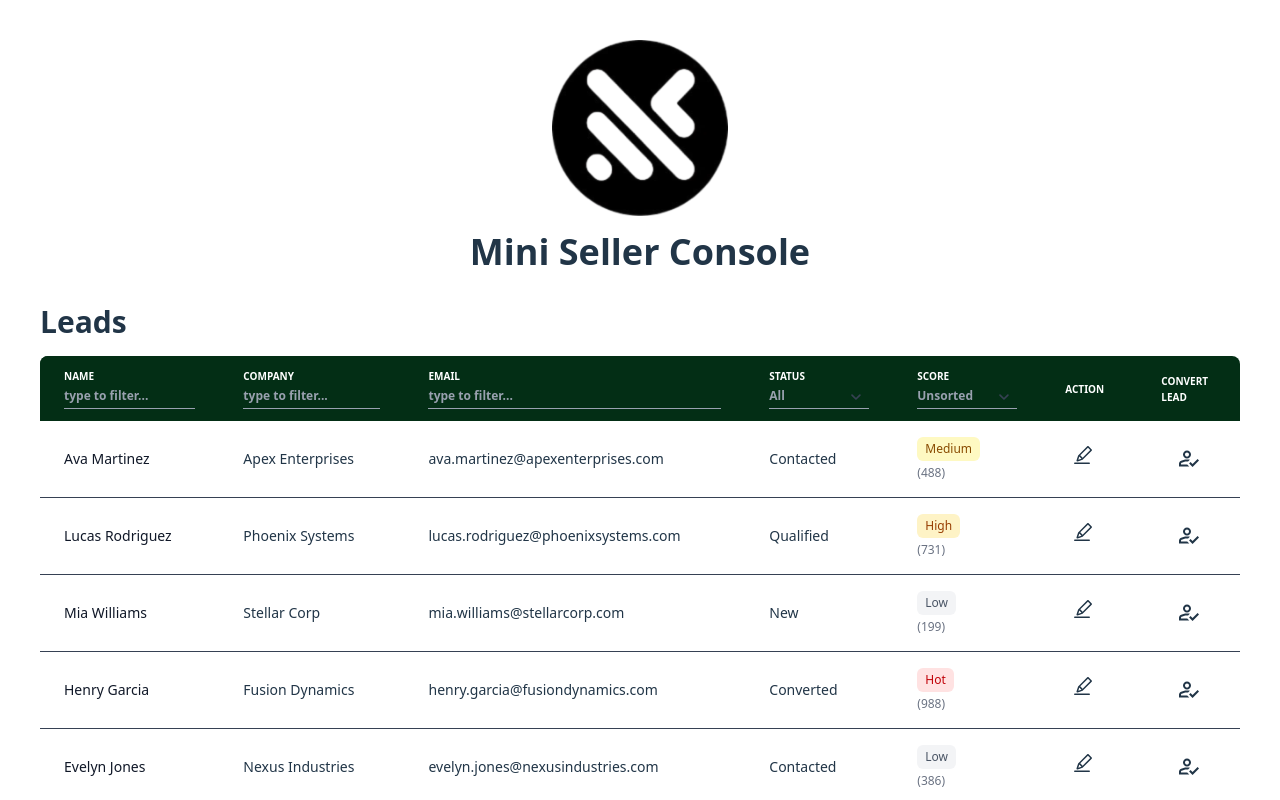
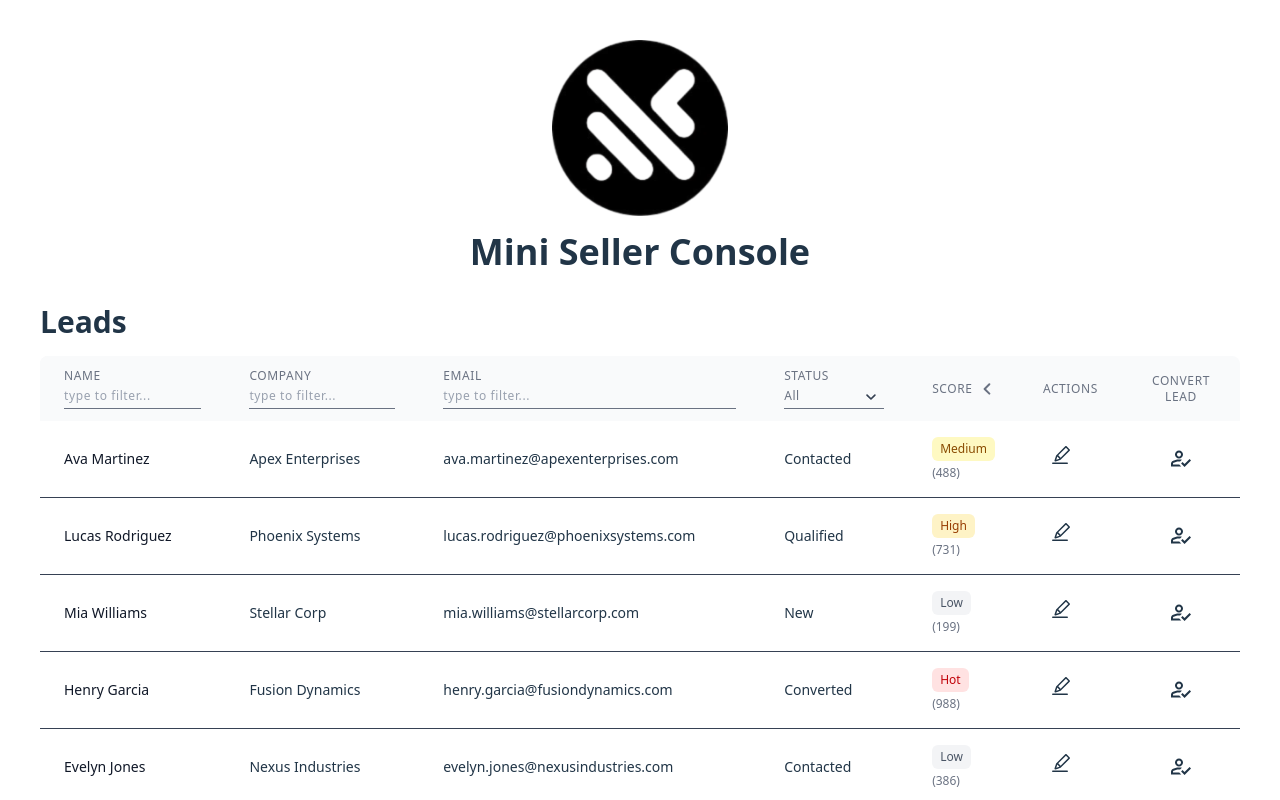
Before and after one commit to RodrigoEC/triage-lead, a React (Vite) app: page / in a window 1280 px wide. Shown: the top 800 px of the page. Built offline with nearby package versions, Linux system fonts and the light colour scheme.

Commit message:
Update styling

```diff
--- a/src/components/TableHead.tsx
+++ b/src/components/TableHead.tsx
@@ -1,8 +1,13 @@
-import { useState, type ReactElement } from "react";
-import { DEFAULT_SORT, DEFAULT_STATUS, SORT_OPTIONS, STATUS_OPTIONS } from "../util/constants";
+import { useState } from "react";
+import {
+  DEFAULT_SORT,
+  DEFAULT_STATUS,
+  STATUS_OPTIONS,
+} from "../util/constants";
 import type { SortOptions } from "../util/interfaces";
 import { Input } from "./Input";
 import { Select } from "./Select";
+import { Icon } from "./Icon";
 
 export const TableHead = ({
   onFilterChange,
@@ -21,56 +26,83 @@ export const TableHead = ({
     setSort(newSort);
     onSortChange(newSort);
   };
-  const TABLE_HEADERS: { [key: string]: { component?: () => ReactElement } } = {
-    name: { component: () => <Input text={"name"} onChange={onFilterChange} /> },
-    company: {
-      component: () => <Input text={"company"} onChange={onFilterChange} />,
-    },
-    email: { component: () => <Input text={"email"} onChange={onFilterChange} /> },
-    status: {
-      component: () => (
+
+  return (
+    <thead className="bg-gray-50">
+      <tr>
+        <th
+          scope="col"
+          className="sticky left-0 z-20 bg-gray-50 px-6 py-3 text-left text-xs font-medium uppercase tracking-wider text-gray-500"
+        >
+          Name
+          <Input text="name" onChange={onFilterChange} />
+        </th>
+        <th
+          scope="col"
+          className="px-6 py-3 text-left text-xs font-medium uppercase tracking-wider text-gray-500"
+        >
+          Company
+          <Input text="company" onChange={onFilterChange} />
+        </th>
+        <th
+          scope="col"
+          className="px-6 py-3 text-left text-xs font-medium uppercase tracking-wider text-gray-500"
+        >
+          Email
+          <Input text="email" onChange={onFilterChange} />
+        </th>
+        <th
+          scope="col"
+          className="px-6 py-3 text-left text-xs font-medium uppercase tracking-wider text-gray-500"
+        >
+          Status
           <Select
             defaultValue={DEFAULT_STATUS}
             options={[...STATUS_OPTIONS, DEFAULT_STATUS]
               .filter((option) => option !== "converted")
               .map((option) => option)}
             onChange={(val: string) =>
-            onFilterChange("status", val !== DEFAULT_STATUS ? val.toLocaleLowerCase() : "")
+              onFilterChange(
+                "status",
+                val !== DEFAULT_STATUS ? val.toLocaleLowerCase() : ""
+              )
             }
           />
-      ),
-    },
-    score: {
-      component: () => (
-        <Select
-          defaultValue={DEFAULT_SORT}
-          options={SORT_OPTIONS.map((option) => option)}
-          onChange={(val) => onSortChange(val.toLocaleLowerCase() as SortOptions)}
-        />
-      ),
-    },
-    action: {},
-    "convert lead": {},
-  };
-
-  return (
-    <thead className="w-full bg-green-950">
-      <tr className="w-full">
-        {Object.entries(TABLE_HEADERS).map(([key, data], index) => {
-          return (
+        </th>
         <th
           scope="col"
-              className={`${
-                index === 0 &&
-                "sticky left-0 bg-green-950 z-10 border-r-1 lg:border-r-0 border-r-green-950"
-              } px-6 py-3 text-left text-xs text-gray-400 uppercase`}
+          className="px-6 py-3 text-left text-xs font-medium uppercase tracking-wider text-gray-500"
         >
-              <span className="text-white text-[10px]">{key}</span>
-
-              {data.component && data.component()}
+          <div
+            className="flex cursor-pointer items-center gap-2"
+            onClick={handleSort}
+          >
+            Score
+            <Icon
+              id="expand"
+              size={12}
+              className={`transition-transform ${
+                sort === "desc"
+                  ? "rotate-0"
+                  : sort === "asc"
+                  ? "rotate-180"
+                  : "rotate-90"
+              }`}
+            />
+          </div>
         </th>
-          );
-        })}
+        <th
+          scope="col"
+          className="px-6 py-3 text-right text-xs font-medium uppercase tracking-wider text-gray-500"
+        >
+          Actions
+        </th>
+        <th
+          scope="col"
+          className="px-6 py-3 text-center text-xs font-medium uppercase tracking-wider text-gray-500"
+        >
+          CONVERT LEAD
+        </th>
       </tr>
     </thead>
   );
```
Lines whose indentation alone changed are shown as unchanged.
